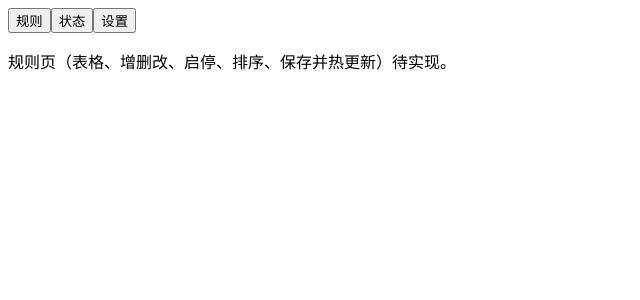
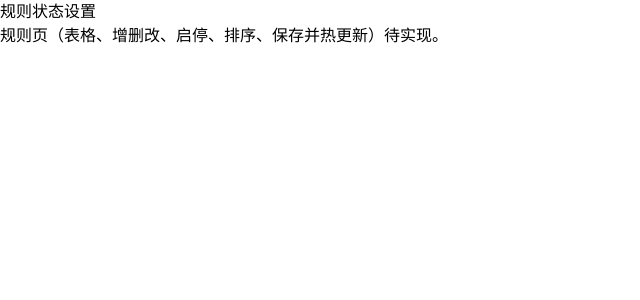
Before and after one commit to Luo-Yuanxing/mihomo-controller-plan, a React (Vite) app in the folder ui/: page / in a window 1280 px wide. Shown: the top 300 px of the page, without its empty margins (0-640 px from the left). Built offline with nearby package versions, Linux system fonts and the light colour scheme.

Commit message:
feat(ui): 补 Tailwind CSS 入口与 CSP 元标签

```diff
--- a/ui/index.html
+++ b/ui/index.html
@@ -3,6 +3,11 @@
   <head>
     <meta charset="UTF-8" />
     <meta name="viewport" content="width=device-width, initial-scale=1" />
+    <!-- script-src 的 'unsafe-inline' 仅用于 Vite 开发期注入的 HMR 预热脚本 -->
+    <meta
+      http-equiv="Content-Security-Policy"
+      content="default-src 'self'; script-src 'self' 'unsafe-inline'; style-src 'self' 'unsafe-inline'; img-src 'self' data:; connect-src 'self' ws://127.0.0.1:5173 http://127.0.0.1:8787; object-src 'none'; base-uri 'none'"
+    />
     <title>代理控制面板</title>
   </head>
   <body>
--- /dev/null
+++ b/ui/src/index.css
@@ -0,0 +1 @@
+@import 'tailwindcss';
--- a/ui/src/main.tsx
+++ b/ui/src/main.tsx
@@ -2,6 +2,7 @@ import { QueryClient, QueryClientProvider } from '@tanstack/react-query';
 import { StrictMode } from 'react';
 import { createRoot } from 'react-dom/client';
 import App from './App';
+import './index.css';
 
 const container = document.getElementById('root');
 if (!container) {
```
